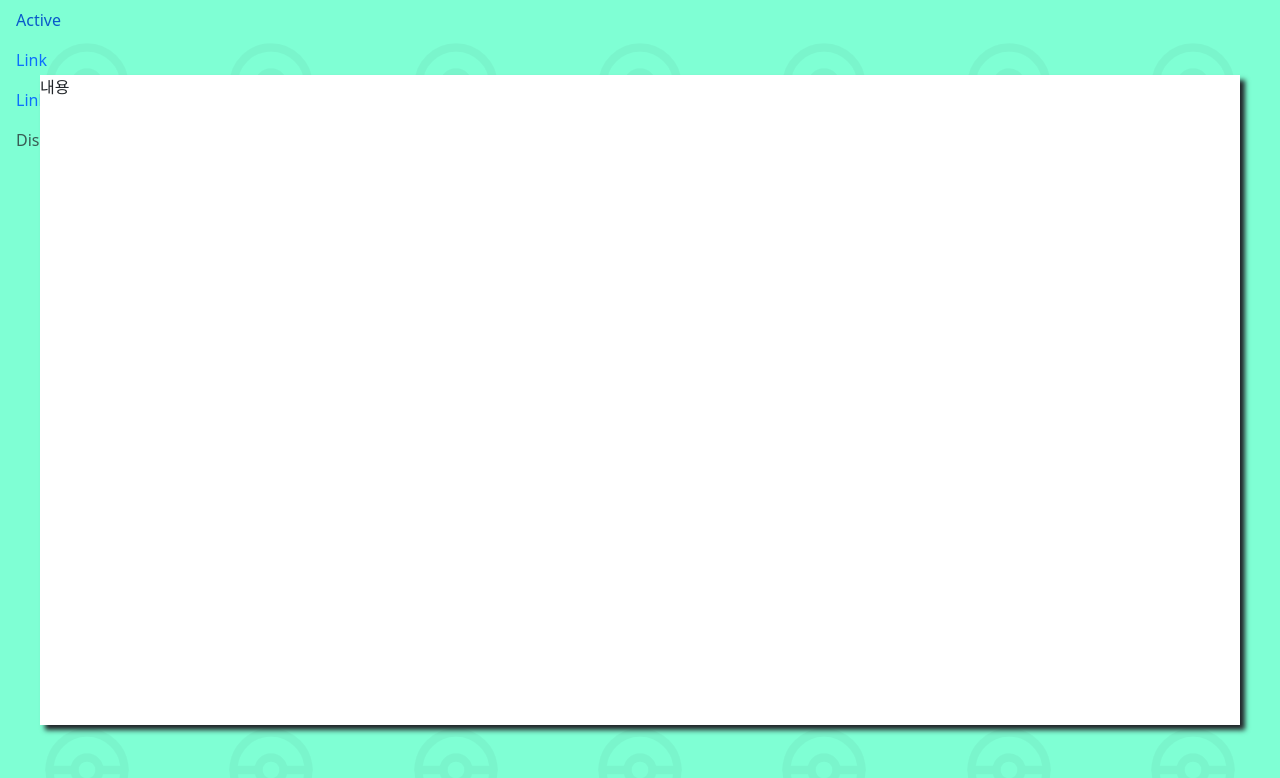
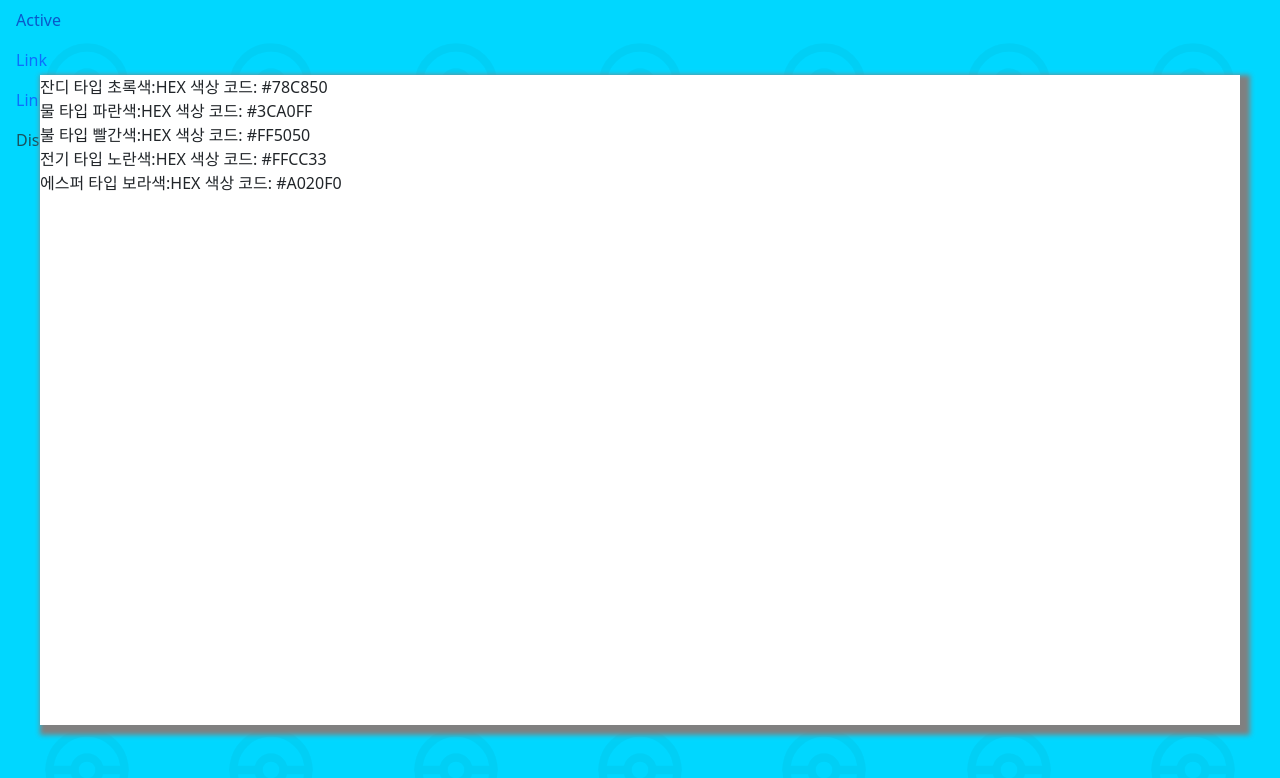
Before and after one commit to avocato8/pokedex, a React (Create React App) app: page / in a window 1280 px wide. Shown: the top 778 px of the page. Built offline with nearby package versions, Linux system fonts and the light colour scheme.

Commit message:
20 Oct. 작업완료

```diff
--- a/src/App.js
+++ b/src/App.js
@@ -2,26 +2,18 @@ import './App.scss';
 import 'bootstrap/dist/css/bootstrap.min.css';
 import Background from './components/Background';
 import Template from './components/Template';
+import Sidebar from './components/sidebar';
+import { useState } from 'react';
 
 function App() {
+  const [data, setData] = useState([]);
+
   return (
     <div className="App">
-      <ul className="nav flex-column">
-        <li className="nav-item">
-          <a className="nav-link active" aria-current="page" href="#">Active</a>
-        </li>
-        <li className="nav-item">
-          <a className="nav-link" href="#">Link</a>
-        </li>
-        <li className="nav-item">
-          <a className="nav-link" href="#">Link</a>
-        </li>
-        <li className="nav-item">
-          <a className="nav-link disabled" aria-disabled="true">Disabled</a>
-        </li>
-      </ul>
+      <Sidebar/>
       <Background/>
       <Template>
+        <content/>
         //https://pokeapi.co/api/v2/pokedex/2
       </Template>
 
--- a/src/components/Background.scss
+++ b/src/components/Background.scss
@@ -5,12 +5,12 @@
     width: 100%;
     height: 100%;
     overflow: hidden;
-    grid-template-columns: repeat(auto-fill, minmax(170px, 1fr)); /* 아이콘의 너비를 조정하실 수 있습니다. */
+    grid-template-columns: repeat(auto-fill, minmax(170px, 1fr));
     grid-template-rows: repeat(auto-fill, minmax(170px, 1fr));
     gap: 10px;
     justify-items: center;
     align-items: center;
-    background-color: aquamarine;
+    background-color:#00D7FF;
 
     .icon{
       opacity: 0.04;
--- a/src/components/Template.jsx
+++ b/src/components/Template.jsx
@@ -1,9 +1,11 @@
 import './Template.scss';
+
+import Content from './content';
 
 function Template(){
     return(
         <div className="Template">
-            <div>내용</div>
+            <div><Content/></div>
         </div>
     )
 }
--- a/src/components/Template.scss
+++ b/src/components/Template.scss
@@ -6,7 +6,6 @@
     top: 50%;
     left: 50%;
     transform: translate(-50%, -50%);
-    box-shadow: 5px 5px 5px;
+    box-shadow: 5px 5px 5px 5px grey;
     z-index: 3;
-
 }
--- a/src/components/content.jsx
+++ b/src/components/content.jsx
@@ -1,7 +1,11 @@
 function Content(){
     return(
         <div>
-
+            잔디 타입 초록색:HEX 색상 코드: #78C850<br></br>
+            물 타입 파란색:HEX 색상 코드: #3CA0FF<br></br>
+            불 타입 빨간색:HEX 색상 코드: #FF5050<br></br>
+            전기 타입 노란색:HEX 색상 코드: #FFCC33<br></br>
+            에스퍼 타입 보라색:HEX 색상 코드: #A020F0<br></br>
         </div>
     )
 }
--- /dev/null
+++ b/src/components/sidebar.jsx
@@ -0,0 +1,24 @@
+import 'bootstrap/dist/css/bootstrap.min.css';
+
+function Sidebar() {
+    return (
+        <>
+            <ul className="nav flex-column">
+                <li className="nav-item">
+                    <a className="nav-link active" aria-current="page" href="#">Active</a>
+                </li>
+                <li className="nav-item">
+                    <a className="nav-link" href="#">Link</a>
+                </li>
+                <li className="nav-item">
+                    <a className="nav-link" href="#">Link</a>
+                </li>
+                <li className="nav-item">
+                    <a className="nav-link disabled" aria-disabled="true">Disabled</a>
+                </li>
+            </ul>
+        </>
+    )
+}
+
+export default Sidebar;
```
